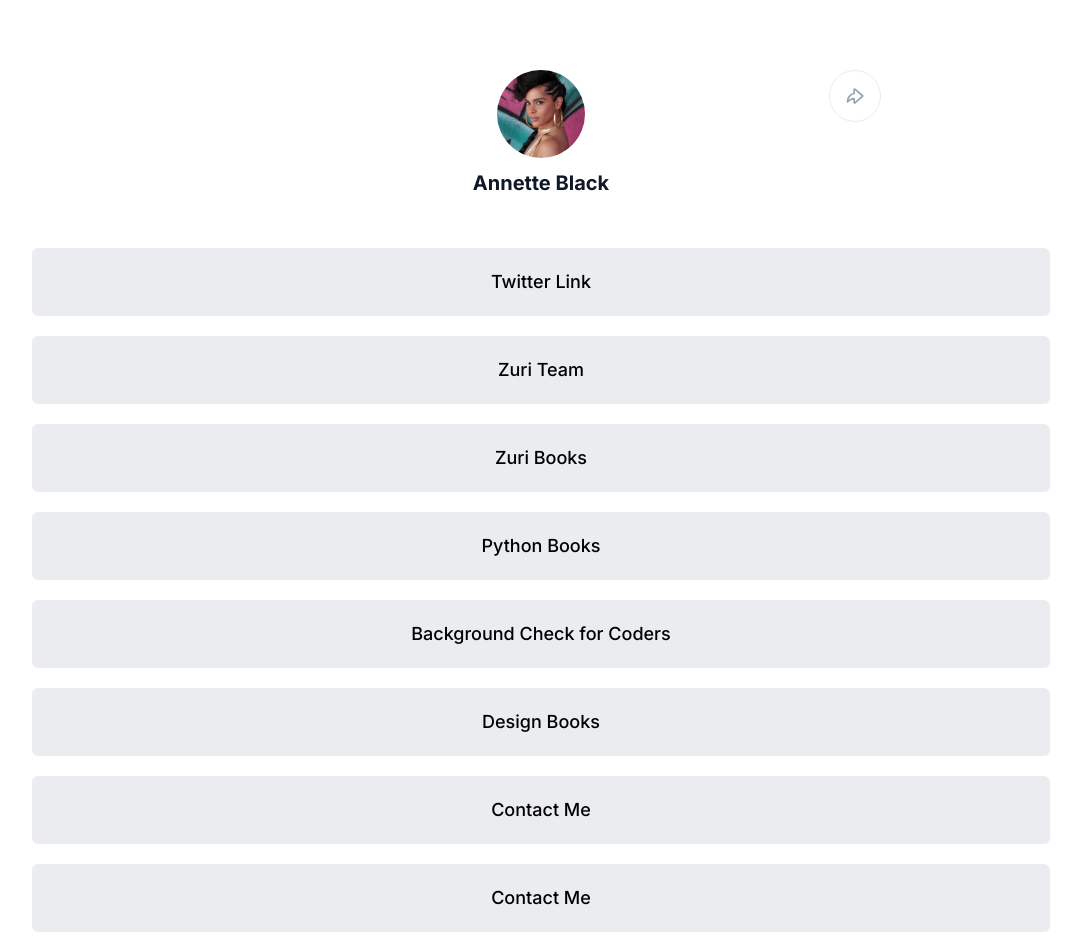
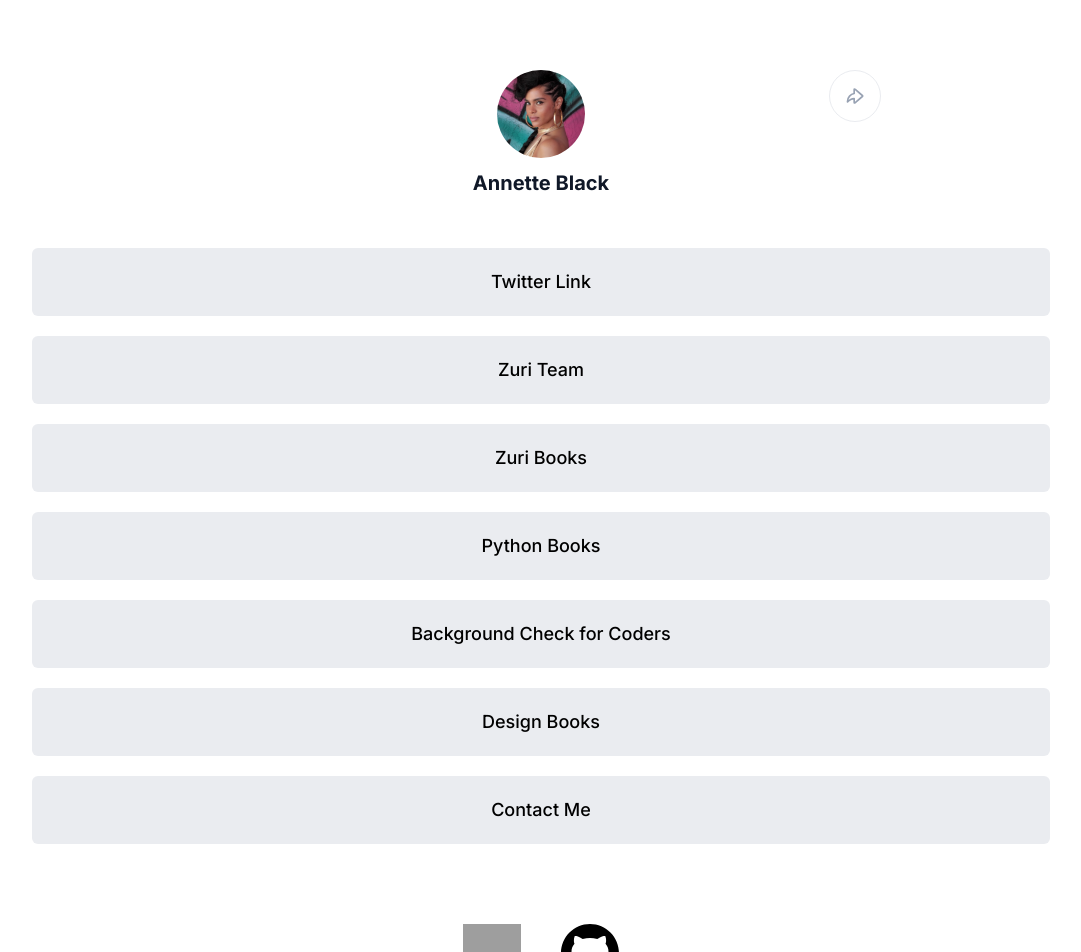
Before and after one commit to muhaj-dev/HNG-task-2, a React (Create React App) app: page / in a window 1280 px wide. Shown: the top 952 px of the page, without its empty margins (99-1180 px from the left). Built offline with nearby package versions, Linux system fonts and the light colour scheme; grey boxes are pictures that could not be loaded.

Commit message:
chore: resolved navigation issue

```diff
--- a/src/Component/Link.jsx
+++ b/src/Component/Link.jsx
@@ -53,14 +53,6 @@
                 </a>
             </div>
         )}
-        <div className='links'>
-          <a
-            id='contact'
-            href="/contact"
-          >
-            Contact Me
-          </a>
-        </div>
     </div>
   )
 }
```
